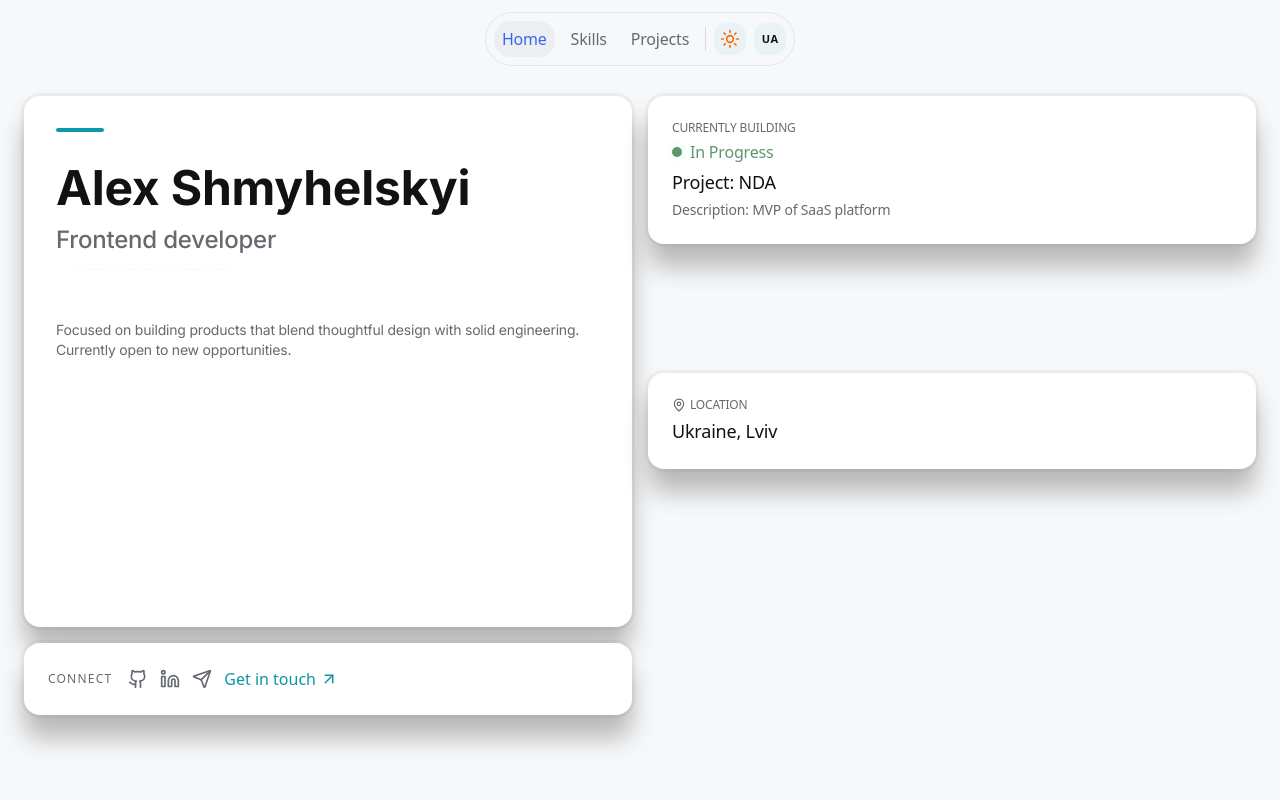
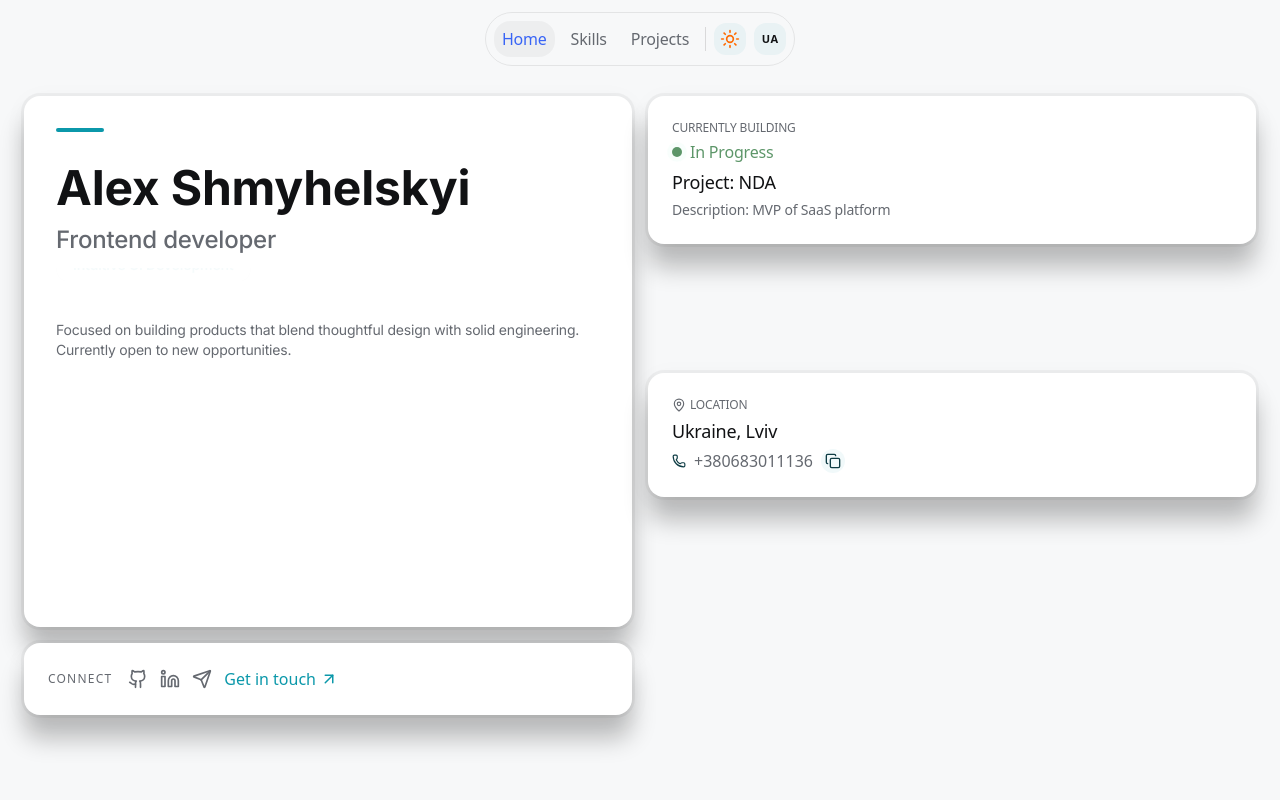
Before and after one commit to Shmyhelskiy/my-portfolio-, a Next.js app: page /en in a window 1280 px wide. Shown: the top 800 px of the page. Built offline with nearby package versions, Linux system fonts and the light colour scheme; no server answers.

Commit message:
Added copy button for tel

```diff
--- a/app/[locale]/globals.css
+++ b/app/[locale]/globals.css
@@ -19,6 +19,7 @@
   --color-card: var(--card);
   --color-fill: var(--fill);
   --color-progress: var(--progress);
+  --color-icon: var(--icon);
   --shadow-card: var(--shadow-card);
   --shadow-card-skill: var(--shadow-card-skill);
 }
@@ -45,6 +46,7 @@
   --fill: rgba(0, 0, 0, 0.04);
 
   --progress: #5d9669;
+  --icon: #0e3c44;
 
   --shadow-card:
     0px 4px 24px 0 rgba(0, 0, 0, 0.04), 0px 24px 24px 0 rgba(0, 0, 0, 0.24),
@@ -75,6 +77,7 @@
   --fill: rgba(255, 255, 255, 0.08);
 
   --progress: #71b380;
+  --icon: #4fd1c5;
 
   --shadow-card:
     0px 4px 20px 0 rgba(0, 0, 0, 0.4), 0px 0px 0px 1px rgba(255, 255, 255, 0.08);
--- a/copmonents/sections/Header.tsx
+++ b/copmonents/sections/Header.tsx
@@ -1,14 +1,8 @@
-// import dynamic from "next/dynamic";
 import Navbar from "../navigation/Navbar";
 import LangSwitcher from "../navigation/LangSwitcher";
 import Separator from "../ui/Separator";
 import ThemeToggle from "../navigation/ThemeToggle";
 import { cookies } from "next/headers";
-
-// const ThemeToggle = dynamic(() => import("../navigation/ThemeToggle"), {
-//   ssr: false,
-//   loading: () => <div className="size-8" />,
-// });
 
 export default async function Header() {
   const cookieStore = await cookies();
--- a/copmonents/ui/cards/home-section-cards/LocationCard.tsx
+++ b/copmonents/ui/cards/home-section-cards/LocationCard.tsx
@@ -1,5 +1,10 @@
-import { MapPin } from "lucide-react";
+"use client";
+import { Copy, MapPin, Phone } from "lucide-react";
 import { useTranslations } from "next-intl";
+import { Button } from "../../Button";
+import { copyText } from "@/helpers/utils/copy-text";
+
+const TEL: string = "+380683011136";
 
 export default function LocationCard() {
   const t = useTranslations("Home");
@@ -17,6 +22,21 @@ export default function LocationCard() {
       <p className="text-foreground text-lg font-medium tracking-[-0.2px]">
         {t("location-location")}
       </p>
+
+      <div className="flex gap-2 items-center">
+        <Phone size={14} className="text-icon" />
+
+        <a
+          href={`tel:${TEL}`}
+          className="text-secondary-foreground hover:text-foreground"
+        >
+          {TEL}
+        </a>
+
+        <Button className="size-6 text-icon" onClick={() => copyText(TEL)}>
+          <Copy size={16} />
+        </Button>
+      </div>
     </div>
   );
 }
--- /dev/null
+++ b/helpers/utils/copy-text.ts
@@ -0,0 +1,4 @@
+export function copyText(text: string | null | undefined) {
+  if (!text) return null;
+  navigator.clipboard.writeText(text);
+}
```
